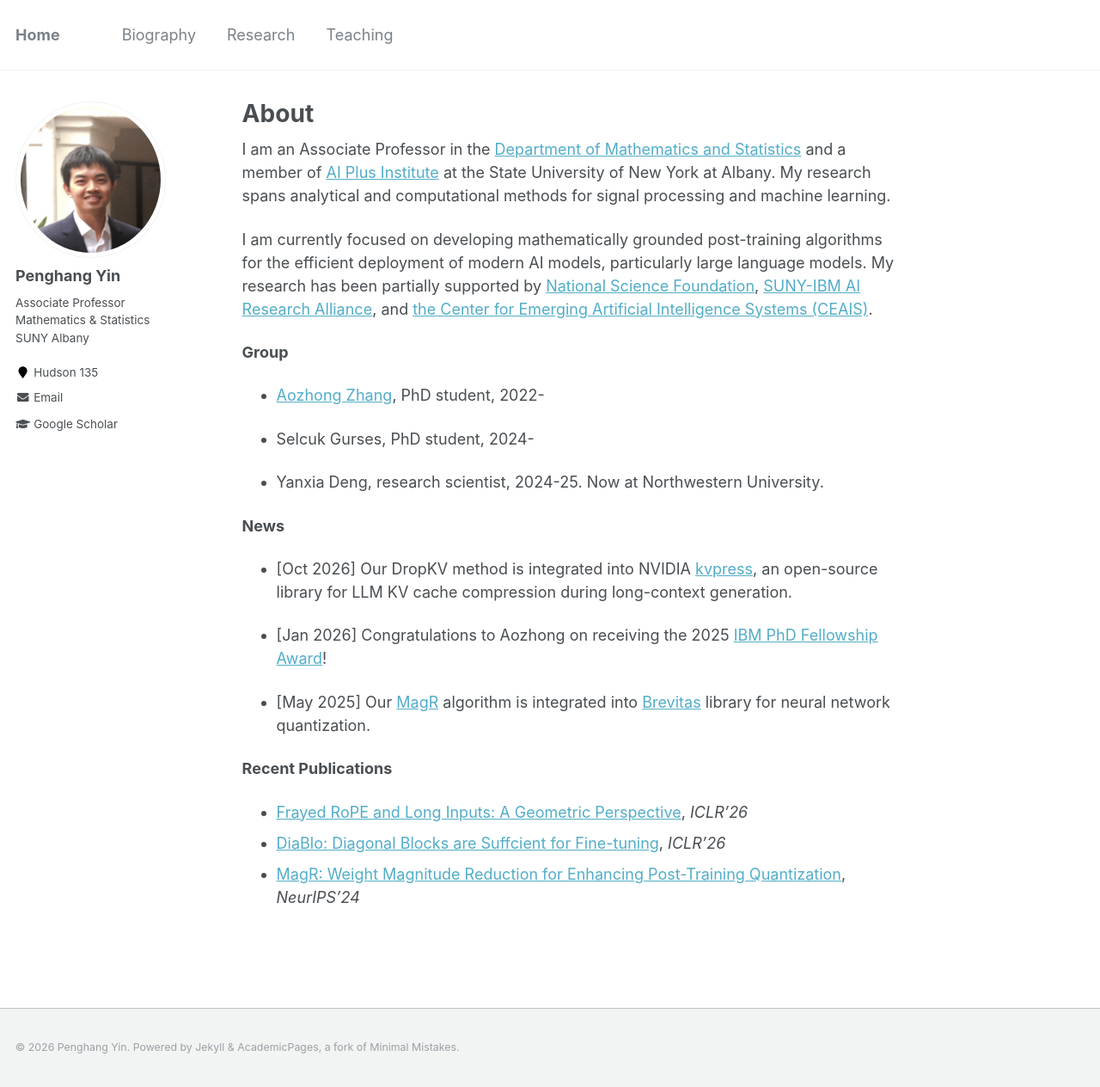
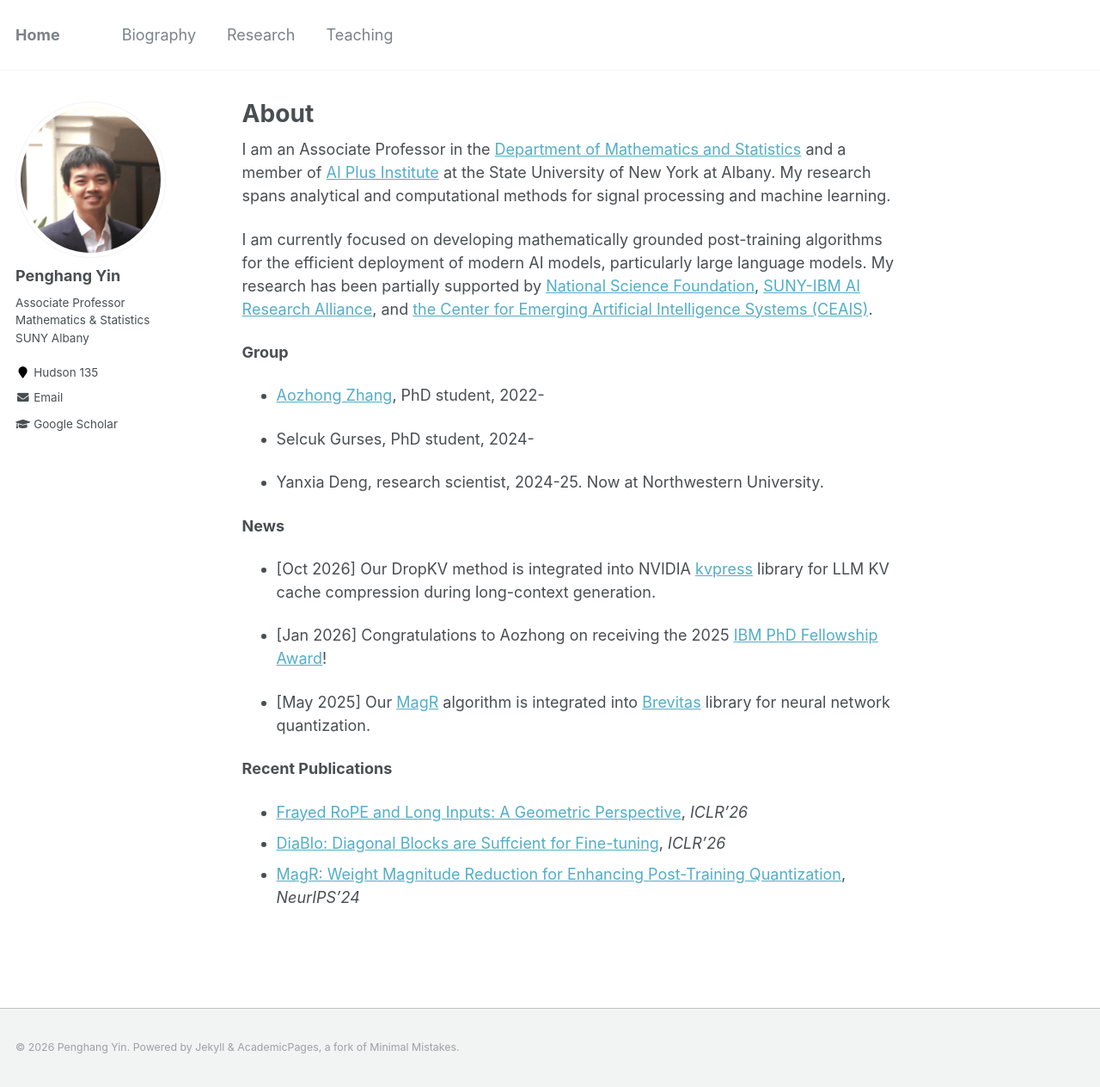
Before and after one commit to yin-penghang/yin-penghang.github.io, a Jekyll site: the page built from _pages/about.md, in a window 1280 px wide and 1264 px high. Shown: the whole window at 86% size. Built offline with Jekyll 4.4.1, drawn with Linux system fonts in a browser that asks for light colours.

Commit message:
Clarify integration description for DropKV in kvpress

```diff
--- a/_pages/about.md
+++ b/_pages/about.md
@@ -22,7 +22,7 @@ I am currently focused on developing mathematically grounded post-training algor
 
 **News**
 
-- [Oct 2026] Our DropKV method is integrated into NVIDIA [kvpress](https://github.com/NVIDIA/kvpress), an open-source library for LLM KV cache compression during long-context generation.
+- [Oct 2026] Our DropKV method is integrated into NVIDIA [kvpress](https://github.com/NVIDIA/kvpress) library for LLM KV cache compression during long-context generation.
 
 - [Jan 2026] Congratulations to Aozhong on receiving the 2025 [IBM PhD Fellowship Award](https://research.ibm.com/labs/yorktown-heights/ibm-academic-awards-program#main-content)!
 
```
